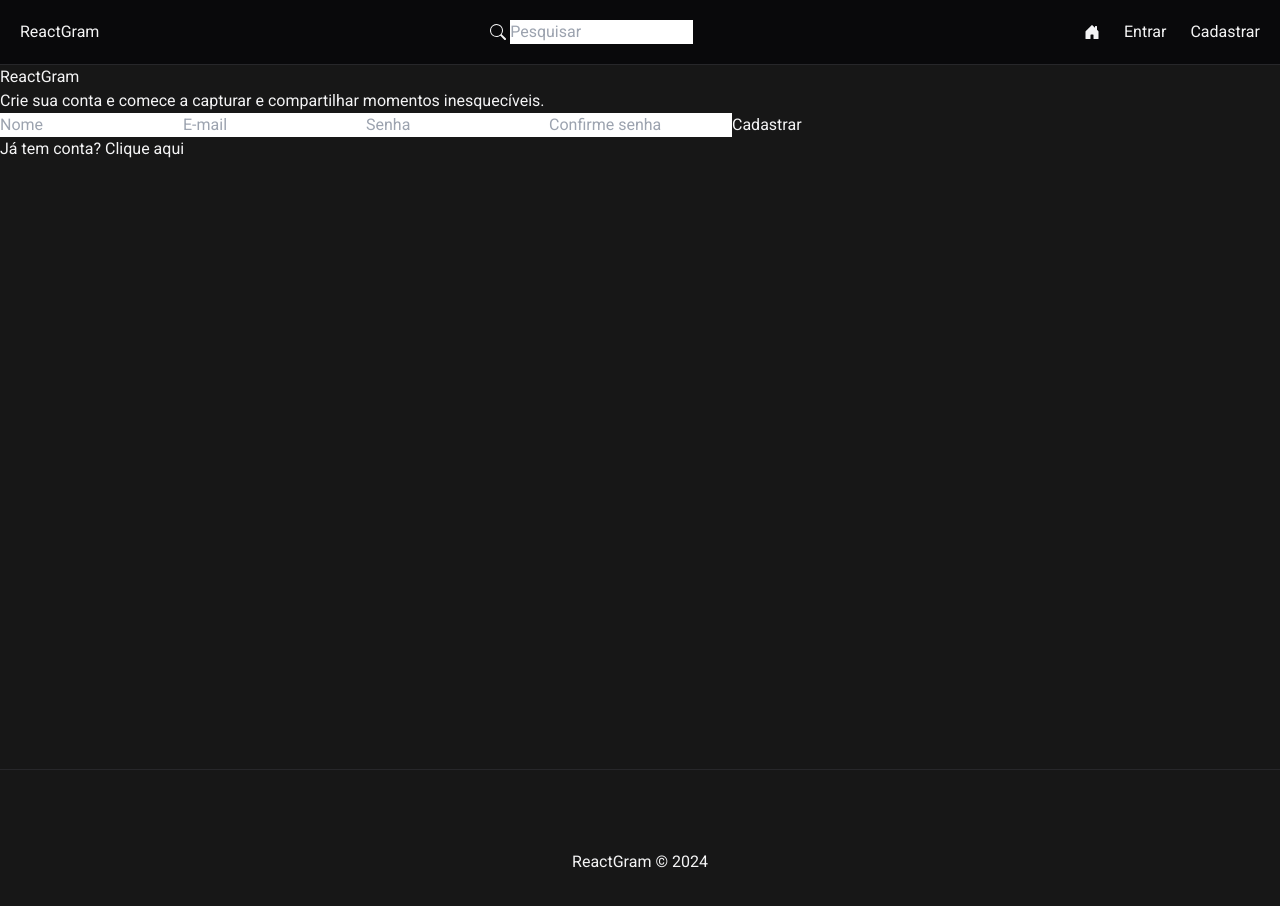
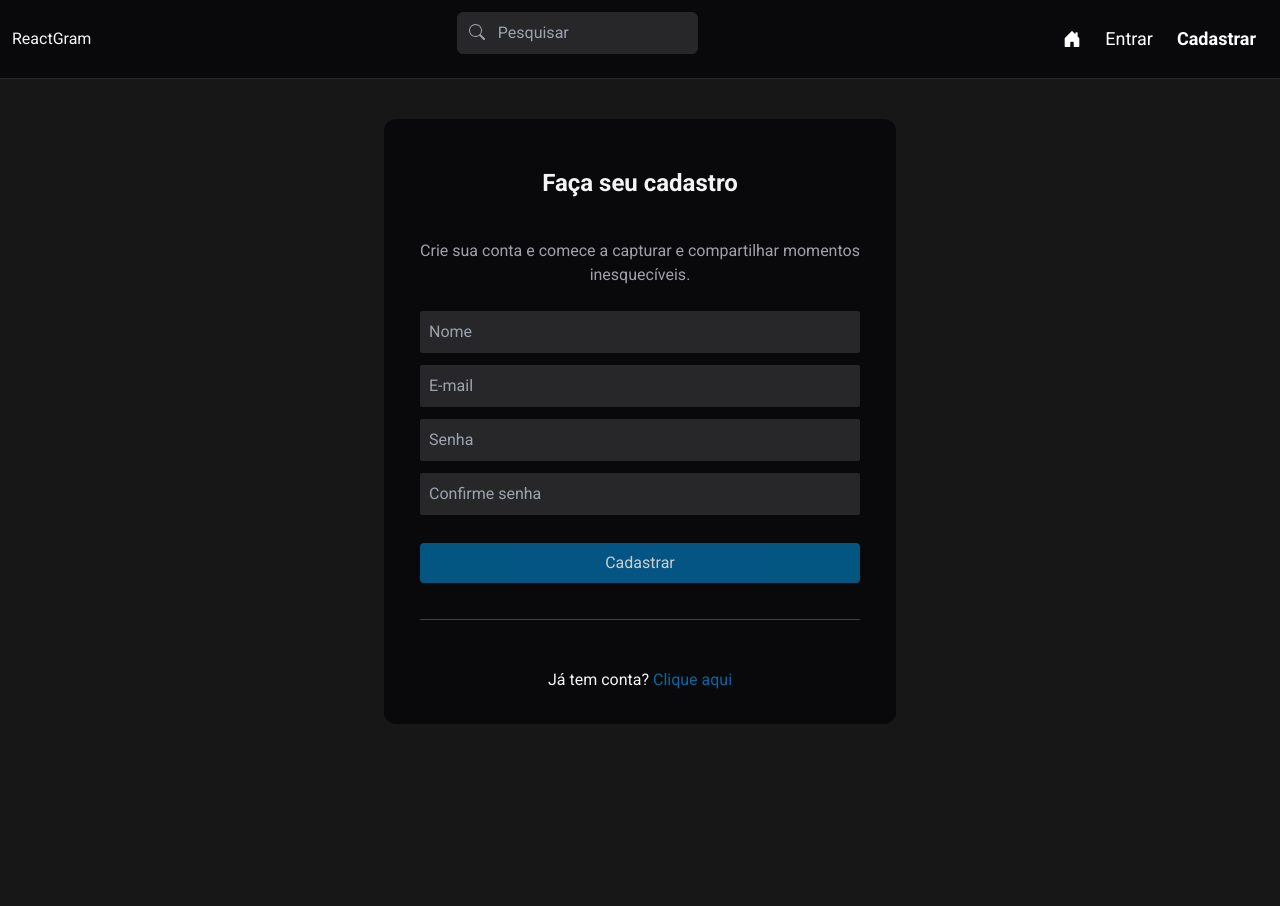
Before and after one commit to diegoramosds/projeto-reactgram, a React (Vite) app in the folder frontend/reactGram/: page /register in a window 1280 px wide. Shown: the top 906 px of the page. Built offline with nearby package versions, Linux system fonts and the light colour scheme.

Commit message:
Formulário do register

```diff
--- a/frontend/reactGram/src/components/NavBar.tsx
+++ b/frontend/reactGram/src/components/NavBar.tsx
@@ -9,15 +9,17 @@ import { Link, NavLink } from "react-router-dom"
 
 const NavBar = () => {
   return (
-    <nav className="flex justify-between p-5 border-b border-zinc-800 bg-zinc-950">
-      <Link to="/">ReactGram</Link>
+    <nav className="flex justify-between items-center p-3 border-b border-zinc-800 bg-zinc-950 md:">
+      <Link to="/" className="text-zinc-100">ReactGram</Link>
 
-      <form className="flex items-center gap-1">
-        <BsSearch />
-        <input type="text" placeholder="Pesquisar"/>
+      <form className="relative flex items-center">
+        <BsSearch className="absolute left-3 top-3 text-zinc-400"/>
+        <input type="text"
+        placeholder="Pesquisar"
+        className="pl-10 pr-4 py-2 rounded-md bg-zinc-800 text-zinc-100 border focus:outline-none focus:ring-2 focus:ring-zinc-700 focus:border-transparent md:pl-10 md:pr-4 md:py-2"/>
         </form>
 
-        <ul className="flex gap-6 items-center">
+        <ul className="flex gap-2 items-center text-zinc-100 pr-3 md:gap-6 md:text-lg">
           <li>
             <NavLink to="/"> <BsHouseDoorFill /> </NavLink>
           </li>
--- a/frontend/reactGram/src/index.css
+++ b/frontend/reactGram/src/index.css
@@ -1,3 +1,57 @@
 @tailwind base;
 @tailwind components;
 @tailwind utilities;
+
+a {
+    @apply text-white no-underline
+}
+
+.active {
+    @apply font-bold
+}
+
+ul{
+    @apply list-none
+}
+
+form {
+    @apply flex flex-col
+}
+
+label {
+    @apply flex flex-col text-left
+}
+
+label span {
+    @apply font-bold mb-2 text-zinc-400 text-sm
+}
+
+input {
+    @apply bg-zinc-800 text-zinc-400  border border-zinc-800 rounded-sm outline-0 mb-3 p-2
+}
+input-::placeholder  {
+    @apply text-zinc-300
+}
+
+.btn,button,input[type="submit"] {
+    @apply bg-sky-700 text-white border-0 rounded p-2 cursor-pointer opacity-80 text-base
+}
+
+input[type="submit"] {
+    @apply mt-4
+}
+input:disabled {
+    @apply cursor-not-allowed bg-black
+}
+
+button:hover,input[type="submit"]:hover {
+    @apply opacity-100
+}
+
+.cancel-btn {
+    @apply bg-zinc-100
+}
+
+.hide {
+    @apply hidden
+}
--- a/frontend/reactGram/src/pages/Auth/Register.tsx
+++ b/frontend/reactGram/src/pages/Auth/Register.tsx
@@ -7,17 +7,19 @@ const Register = () => {
     console.log('oi')
   }
   return (
-    <div>
-      <h1 className="">ReactGram</h1>
-      <p className="">Crie sua conta e comece a capturar e compartilhar momentos inesquecíveis.</p>
-      <form onSubmit={handleSubmit} className="">
+    <div className="bg-zinc-950 w-2/5 mx-auto p-4 my-10 rounded-xl">
+      <div className="text-center w-11/12 mx-auto my-0">
+        <h1 className="text-2xl font-bold pb-10 pt-8">Faça seu cadastro</h1>
+        <p className="text-zinc-400 pb-6">Crie sua conta e comece a capturar e compartilhar momentos inesquecíveis.</p>
+        <form onSubmit={handleSubmit} className="border-b border-zinc-700 pb-6">
           <input type="text" placeholder="Nome" className=""/>
           <input type="email" placeholder="E-mail" />
           <input type="password"  placeholder="Senha"/>
           <input type="password"  placeholder="Confirme senha"/>
           <input type="submit" value="Cadastrar" />
         </form>
-      <p>Já tem conta? <Link to="/login">Clique aqui</Link></p>
+        <p className="pt-12 pb-4">Já tem conta? <Link to="/login" className="text-sky-700">Clique aqui</Link></p>
+      </div>
     </div>
   )
 }
```
Lines whose indentation alone changed are shown as unchanged.
